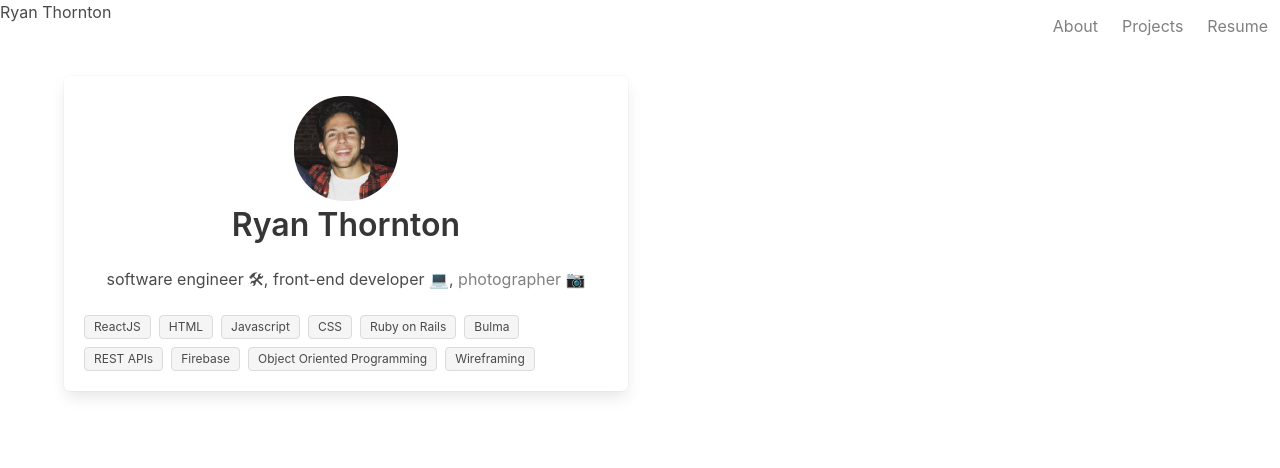
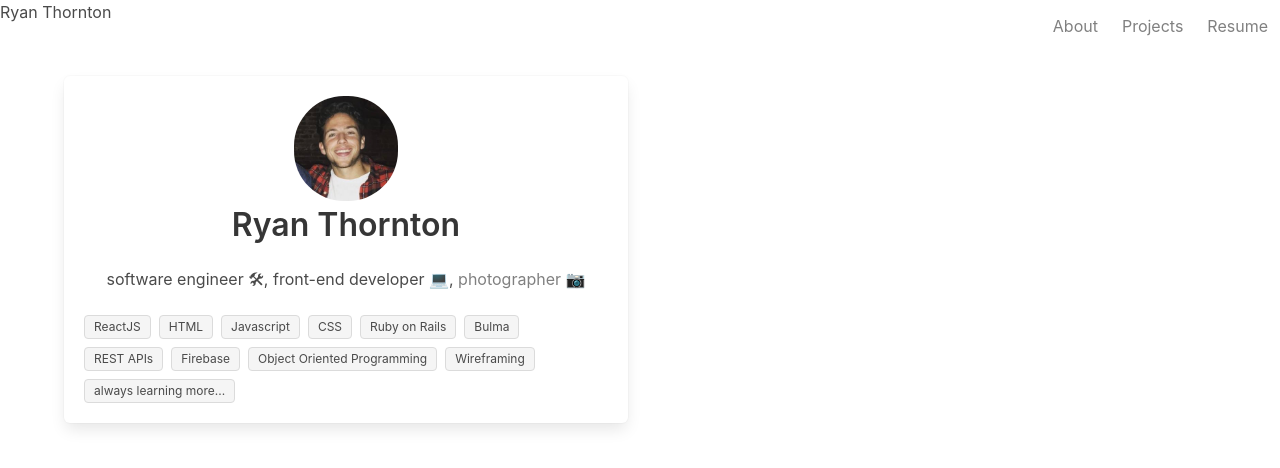
Before and after one commit to ry-thornton/portfolio, a React (Create React App) app: page / in a window 1280 px wide. Shown: the top 468 px of the page. Built offline with nearby package versions, Linux system fonts and the light colour scheme.

Commit message:
revised code

```diff
--- a/src/App.js
+++ b/src/App.js
@@ -1,5 +1,6 @@
 import React from 'react';
 import logo from './logo.svg';
+import ProfileCard from './ProfileCard.js'
 import './App.css';
 
 function App() {
@@ -27,28 +28,7 @@ function App() {
           <div className="columns">
             <div className="column">
               <br/>
-              <div className="box">
-                <img id="avatar" src="profilepicture.jpg"/>
-                <br/>
-                <h1 className="title">Ryan Thornton</h1>
-                software engineer 🛠,
-                front-end developer 💻,
-                <a href="https://rythornton.com" target="_blank"> photographer</a> 📷
-                <br/>
-                <br/>
-                <div className="buttons">
-                  <span className="tag button">ReactJS</span>
-                  <span className="tag button">HTML</span>
-                  <span className="tag button">Javascript</span>
-                  <span className="tag button">CSS</span>
-                  <span className="tag button">Ruby on Rails</span>
-                  <span className="tag button">Bulma</span>
-                  <span className="tag button">REST APIs</span>
-                  <span className="tag button">Firebase</span>
-                  <span className="tag button">Object Oriented Programming</span>
-                  <span className="tag button">Wireframing</span>
-                </div>
-              </div>
+              <ProfileCard/>
             </div>
             <div className="column">
 
--- /dev/null
+++ b/src/ProfileCard.js
@@ -0,0 +1,43 @@
+import React from 'react'
+
+function ProfileCard(props){
+
+    let skills = [
+        "ReactJS",
+        "HTML",
+        "Javascript",
+        "CSS",
+        "Ruby on Rails",
+        "Bulma",
+        "REST APIs",
+        "Firebase",
+        "Object Oriented Programming",
+        "Wireframing",
+        "always learning more..."
+    ]
+
+    // let renderSkills = () => {
+    //     skills.map(skill => <span className="tag button">{skill}</span>)
+    // }
+
+    return (
+        <>
+            <div className="box">
+                <img id="avatar" src="profilepicture.jpg"/>
+                <br/>
+                <h1 className="title">Ryan Thornton</h1>
+                software engineer 🛠,
+                front-end developer 💻,
+                <a href="https://rythornton.com" target="_blank"> photographer</a> 📷
+                <br/>
+                <br/>
+                <div className="buttons">
+                    {skills.map(skill => <span className="tag button">{skill}</span>)}
+                </div>
+            </div>
+        </>
+    )
+
+}
+
+export default ProfileCard
```
